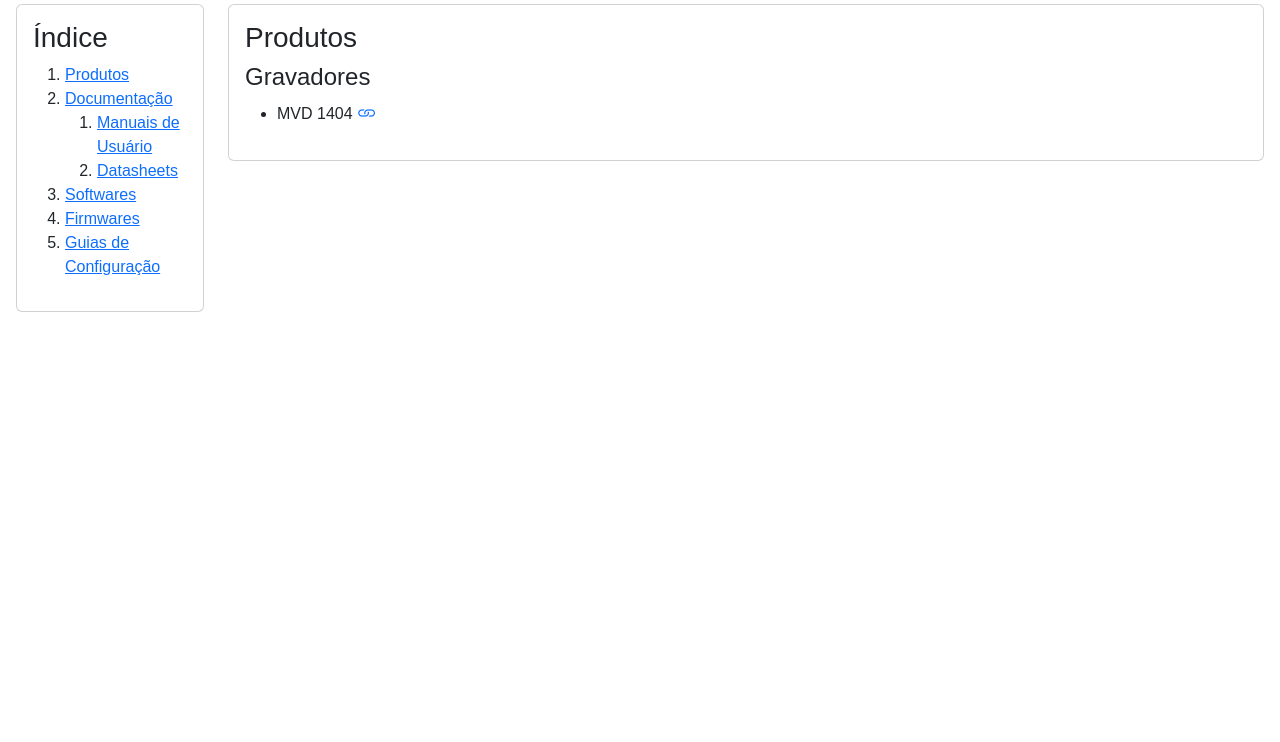
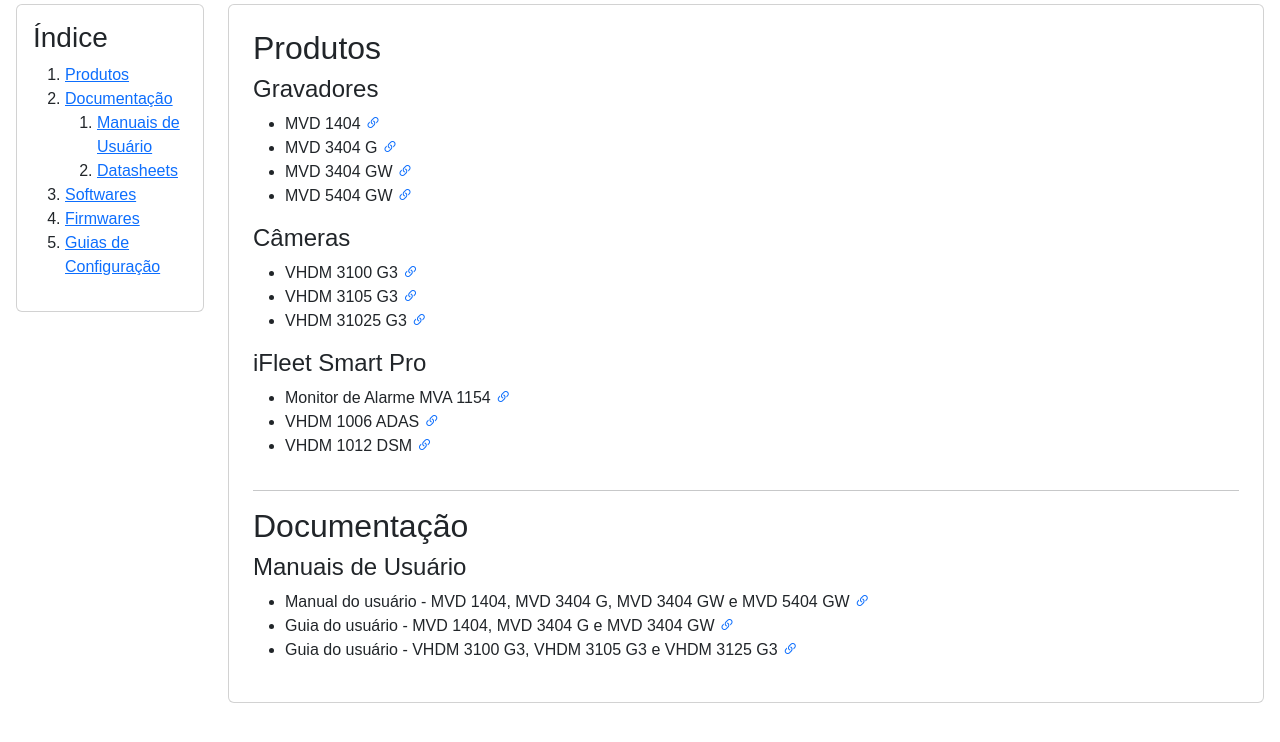
Before and after one commit to davirosarback/wiki-iFleet-Pro, a plain HTML site: page index.html in a window 1280 px wide. Drawn offline with nearby package versions, Linux system fonts and the light colour scheme; a web font is replaced by a local one.

Commit message:
novo commit
6

```diff
--- a/index.html
+++ b/index.html
@@ -29,13 +29,37 @@
             </div>
         </div>
         <div class="col-12 col-md-10 mb-1">
-            <div class="card card-body">
-                <h3>Produtos</h3>
+            <div class="card card-body p-4">
+                <h2>Produtos</h2>
                 <h4>Gravadores</h4>
                 <ul>
-                    <li>MVD 1404 <a href=""><i class="bi bi-link"></i></a></li>
+                    <li>MVD 1404 <a href="https://www.intelbras.com/pt-br/gravador-veicular-da-linha-ifleet-pro-mvd-1404"><i class="bi bi-link-45deg"></i></a></li>
+                    <li>MVD 3404 G <a href="https://www.intelbras.com/pt-br/gravador-veicular-da-linha-ifleet-mvd-3404-g"><i class="bi bi-link-45deg"></i></a></li>
+                    <li>MVD 3404 GW <a href="https://www.intelbras.com/pt-br/gravador-veicular-da-linha-ifleet-mvd-3404-gw"><i class="bi bi-link-45deg"></i></a></li>
+                    <li>MVD 5404 GW <a href="https://www.intelbras.com/pt-br/gravador-veicular-da-linha-ifleet-mvd-5404-gw"><i class="bi bi-link-45deg"></i></a></li>
                 </ul>
 
+                <h4>Câmeras</h4>
+                <ul>
+                    <li>VHDM 3100 G3 <a href="https://www.intelbras.com/pt-br/cameras-veiculares-de-case-metalico-vhdm-3100-g3"><i class="bi bi-link-45deg"></i></a></li>
+                    <li>VHDM 3105 G3 <a href="https://www.intelbras.com/pt-br/cameras-veiculares-de-case-metalico-vhdm-3105-g3"><i class="bi bi-link-45deg"></i></a></li>
+                    <li>VHDM 31025 G3 <a href="https://www.intelbras.com/pt-br/cameras-veiculares-de-case-metalico-vhdm-3125-g3"><i class="bi bi-link-45deg"></i></a></li>
+                </ul>
+
+                <h4>iFleet Smart Pro </h4>
+                <ul>
+                    <li>Monitor de Alarme MVA 1154 <a href=""><i class="bi bi-link-45deg"></i></a></li>
+                    <li>VHDM 1006 ADAS <a href=""><i class="bi bi-link-45deg"></i></a></li>
+                    <li>VHDM 1012 DSM <a href=""><i class="bi bi-link-45deg"></i></a></li>
+                </ul>
+                <hr>
+                <h2>Documentação</h2>
+                <h4>Manuais de Usuário</h4>
+                <ul>
+                    <li>Manual do usuário - MVD 1404, MVD 3404 G, MVD 3404 GW e MVD 5404 GW <a href="https://backend.intelbras.com/sites/default/files/2022-12/manual-do-usuario-mvd-1404-mvd-3404-g-mvd-3404-gw-mvd-5404-gw-pt.pdf"><i class="bi bi-link-45deg"></i></a></li>
+                    <li>Guia do usuário - MVD 1404, MVD 3404 G e MVD 3404 GW <a href="https://backend.intelbras.com/sites/default/files/2022-12/Guia_MVD_1404_3404G_3404GW_01-22_site.pdf"><i class="bi bi-link-45deg"></i></a></li>
+                    <li>Guia do usuário - VHDM 3100 G3, VHDM 3105 G3 e VHDM 3125 G3 <a href="https://backend.intelbras.com/sites/default/files/2021-10/guia-do-usuario-vhdm-3100-g3-vhdm-3105-g3-vhdm-3125-g3-pt.pdf"><i class="bi bi-link-45deg"></i></a></li>
+                </ul>
 
             </div>
         </div>
@@ -47,6 +71,6 @@
 
 
 
-    <script src="https://cdn.jsdelivr.net/npm/bootstrap@5.3.0-alpha1/dist/js/bootstrap.bundle.min.js" integrity="sha384-w76AqPfDkMBDXo30jS1Sgez6pr3x5MlQ1ZAGC+nuZB+EYdgRZgiwxhTBTkF7CXvN" crossorigin="anonymous"></script>
+    <script src="" crossorigin="anonymous"></script>
 </body>
 </html>
```
